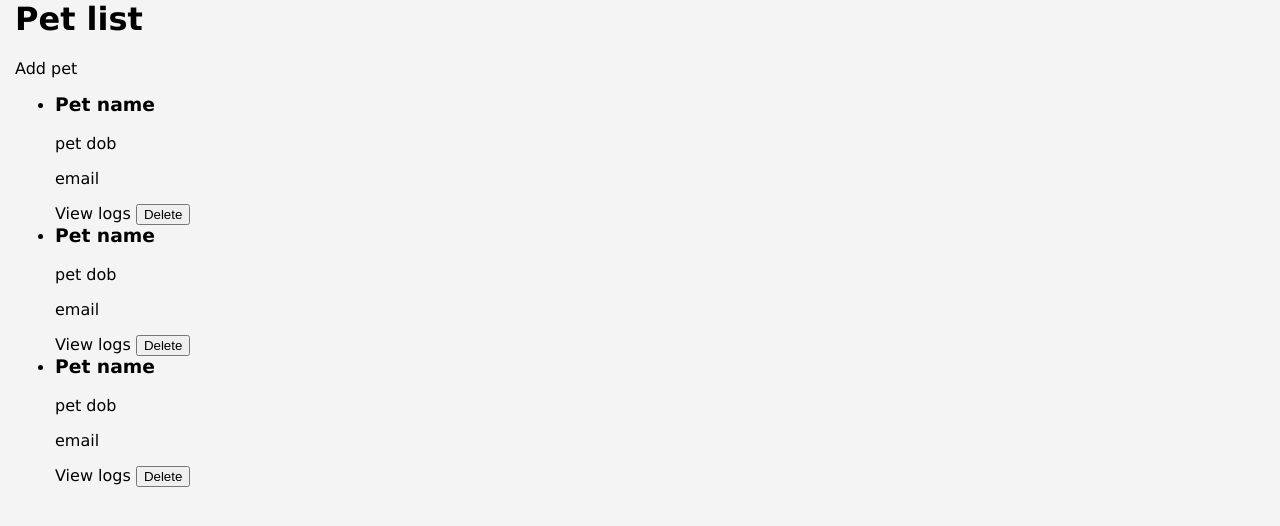
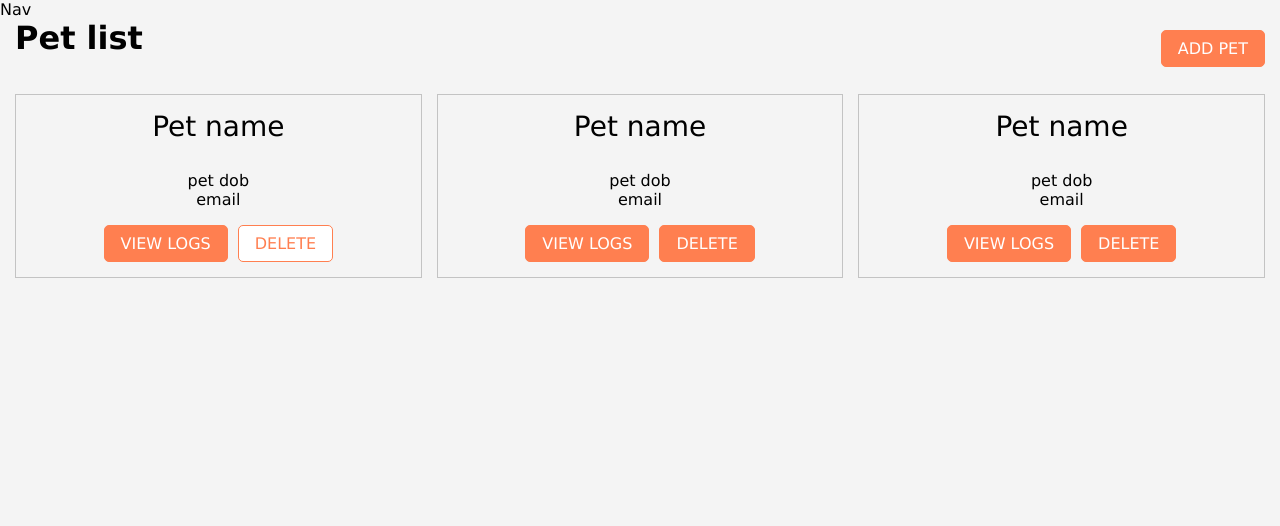
Before and after one commit to MariusCodeAcademy/type19_20_pets_meds_front, a website with bundled scripts: page index.html in a window 1280 px wide. Built offline with nearby package versions, Linux system fonts and the light colour scheme; files whose address does not match are found by name.

Commit message:
card css

```diff
--- a/index.html
+++ b/index.html
@@ -11,19 +11,24 @@
 </head>
 
 <body>
+
+  <header>
+    <nav>Nav</nav>
+  </header>
+
   <div class="container">
     <div class="flex between">
       <h1>Pet list</h1>
       <a href="#" class="btn btn-primary">Add pet</a>
     </div>
-    <ul id="pets-list" class="unlisted">
+    <ul id="pets-list" class="unlisted grid">
       <li class="card">
         <h3 class="pet-name">Pet name</h3>
         <p class="pet-date">pet dob</p>
         <p class="pet-email">email</p>
         <div class="flex center">
-          <a href="logs.html?petId=1" class="btn btn-primary">View logs</a>
-          <button class="btn btn-primary">Delete</button>
+          <a href="logs.html?petId=1" class="btn">View logs</a>
+          <button class="btn btn-secondary">Delete</button>
         </div>
       </li>
       <li class="card">
--- a/styles/style.css
+++ b/styles/style.css
@@ -0,0 +1,66 @@
+:root {
+  --main-color: coral;
+}
+
+.unlisted {
+  list-style: none;
+  padding-left: 0;
+}
+
+.btn {
+  border: none;
+  background-color: transparent;
+  font-size: 1rem;
+  font-family: 'Lucida Sans', 'Lucida Sans Regular', 'Lucida Grande',
+    'Lucida Sans Unicode', Geneva, Verdana, sans-serif;
+  cursor: pointer;
+  /* primary styles */
+  border: 1px solid var(--main-color);
+  color: white;
+  border-radius: 5px;
+  text-transform: uppercase;
+  display: inline-block;
+  padding: 0.5em 1em;
+  background-color: var(--main-color);
+}
+
+.btn-secondary {
+  color: var(--main-color);
+  background-color: white;
+}
+
+.flex {
+  display: flex;
+  gap: 10px;
+}
+
+.between {
+  align-items: center;
+  justify-content: space-between;
+}
+
+.center {
+  align-items: center;
+  justify-content: center;
+}
+
+.grid {
+  display: grid;
+  grid-template-columns: repeat(3, 1fr);
+  gap: 15px;
+}
+
+.card {
+  border: 1px solid #c3c3c3;
+  padding: 15px;
+  text-align: center;
+}
+
+.pet-name {
+  font-weight: normal;
+  font-size: 28px;
+}
+
+.pet-date {
+  margin-bottom: 0;
+}
```
